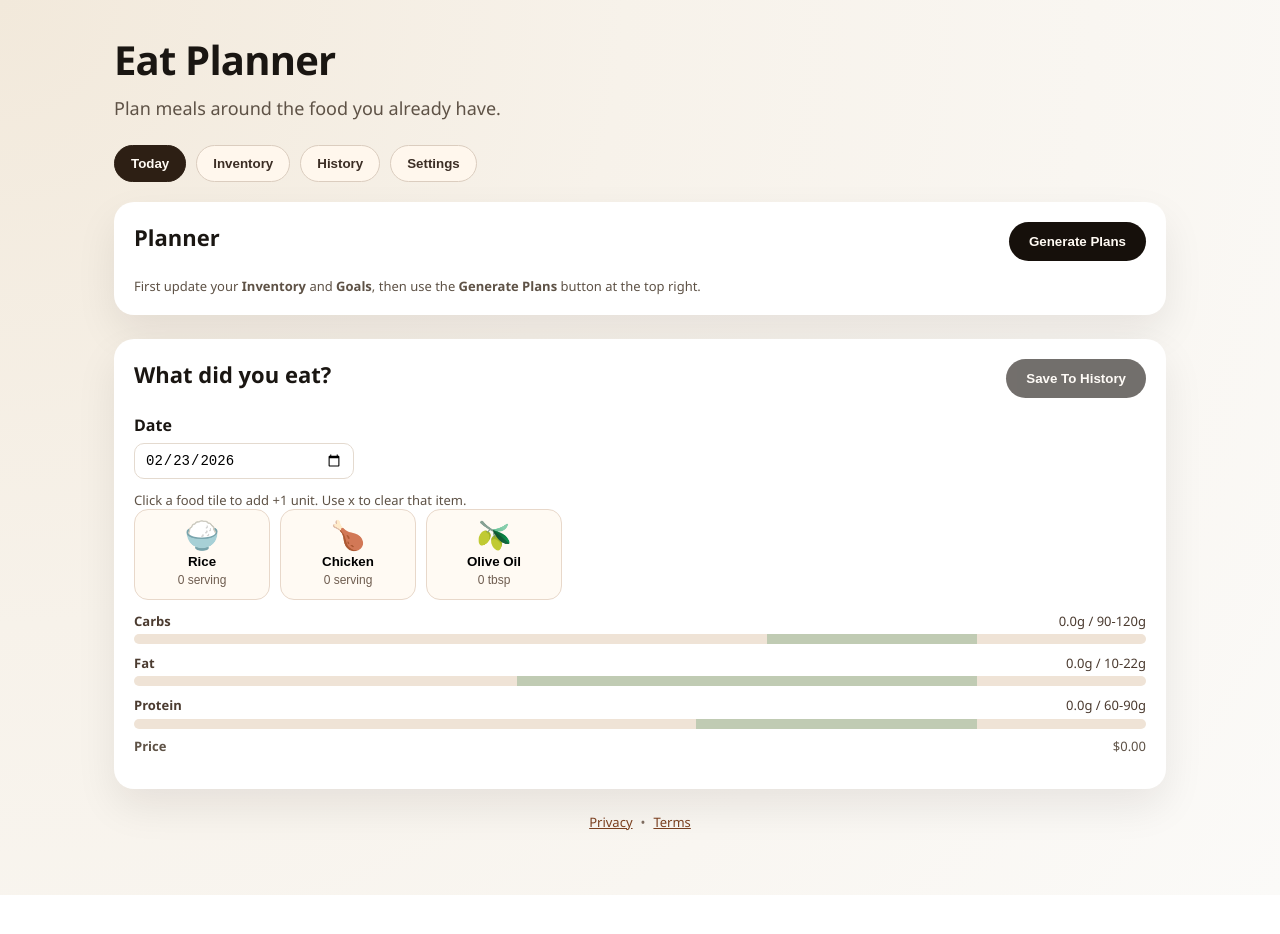
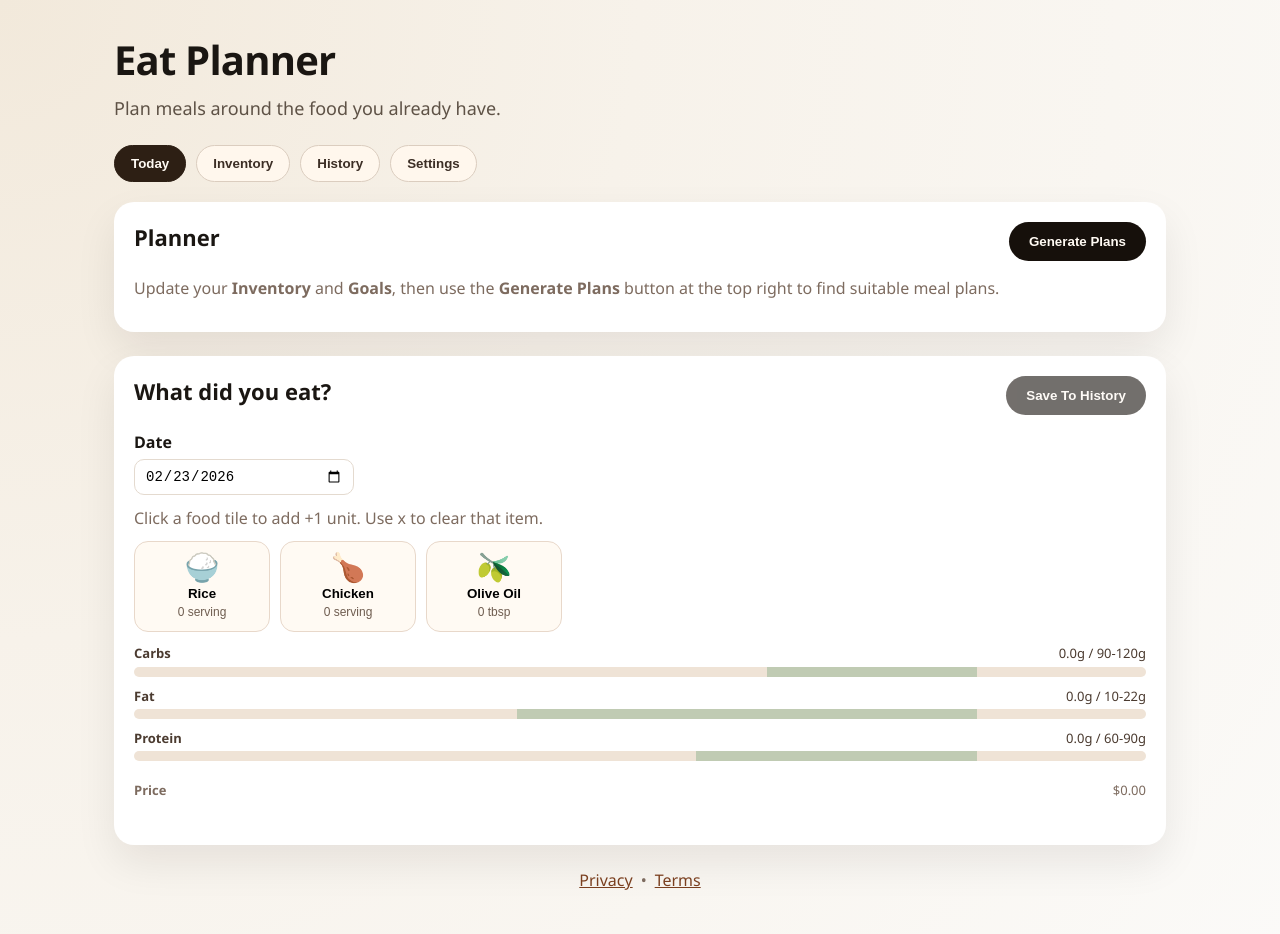
Before and after one commit to quark-zju/EatPlanner, a React (Vite) app: page / in a window 1280 px wide. Shown: the top 934 px of the page. Before the commit the page ends 895 px from the top, so only its background shows below. Built offline with nearby package versions, Linux system fonts and the light colour scheme; the HTML template or start-up script is replaced by a standard one.

Commit message:
Minor tweaks

```diff
--- a/src/App.css
+++ b/src/App.css
@@ -58,7 +58,6 @@
   gap: 8px;
   align-items: center;
   justify-content: center;
-  font-size: 13px;
   color: #7d6b5f;
 }
 
@@ -388,9 +387,9 @@ select {
   gap: 6px;
 }
 
-.hint {
+.card p {
   margin-top: 12px;
-  font-size: 13px;
+  margin-bottom: 12px;
   color: #7d6b5f;
 }
 
@@ -420,7 +419,7 @@ select {
   margin-bottom: 12px;
 }
 
-.option h3 {
+.card .option h3 {
   margin: 0;
 }
 
@@ -517,7 +516,6 @@ select {
   display: inline-flex;
   align-items: center;
   gap: 4px;
-  font-size: 13px;
   color: #5c4a3d;
 }
 
@@ -534,10 +532,6 @@ select {
   display: grid;
   gap: 16px;
   grid-template-columns: repeat(auto-fit, minmax(220px, 1fr));
-}
-
-.card h3 {
-  margin: 16px 0 10px;
 }
 
 .settings-note {
--- a/src/components/tabs/TodayTab.tsx
+++ b/src/components/tabs/TodayTab.tsx
@@ -53,6 +53,8 @@ export default function TodayTab() {
     );
   };
 
+  const shouldShowHowToUse = (plannerMessage == null && options.length === 0);
+
   return (
     <>
       <section className="card">
@@ -66,28 +68,13 @@ export default function TodayTab() {
             {isSolving ? "Solving..." : "Generate Plans"}
           </button>
         </div>
+        {shouldShowHowToUse && (
         <p className="hint">
-          First update your <strong>Inventory</strong> and <strong>Goals</strong>, then use the
-          <strong> Generate Plans</strong> button at the top right.
+          Update your <strong>Inventory</strong> and <strong>Goals</strong>, then use the
+          <strong> Generate Plans</strong> button at the top right to find suitable meal plans.
         </p>
+        )}
         {plannerMessage && <p className="hint">{plannerMessage}</p>}
-        {localAvoidFoodIds.length > 0 && (
-          <div className="local-avoid-list">
-            {localAvoidFoodIds.map((foodId) => {
-              const food = state.foods.find((f) => f.id === foodId);
-              return (
-                <button
-                  className="ghost"
-                  key={foodId}
-                  type="button"
-                  onClick={() => toggleLocalAvoid(foodId)}
-                >
-                  {getFoodIcon(food?.icon)} {food?.name ?? foodId} x
-                </button>
-              );
-            })}
-          </div>
-        )}
         <div className="options">
           {options.map((option, index) => (
             <article className="option" key={`${index}-${option.priceLowerBound}`}>
@@ -145,8 +132,28 @@ export default function TodayTab() {
             </article>
           ))}
         </div>
+        {localAvoidFoodIds.length > 0 && (
+          <>
+            <p>Avoid:</p>
+            <div className="local-avoid-list">
+              {localAvoidFoodIds.map((foodId) => {
+                const food = state.foods.find((f) => f.id === foodId);
+                return (
+                  <button
+                    className="ghost"
+                    key={foodId}
+                    type="button"
+                    onClick={() => toggleLocalAvoid(foodId)}
+                  >
+                    {getFoodIcon(food?.icon)} {food?.name ?? foodId} x
+                  </button>
+                );
+              })}
+            </div>
+          </>
+        )}
         {options.length > 0 && (
-          <p className="hint">Use x in results to mark local avoid items for this session.</p>
+          <p className="hint">Use x in results to avoid items. Click <b>Generate Plans</b> to refresh options.</p>
         )}
       </section>
 
```
